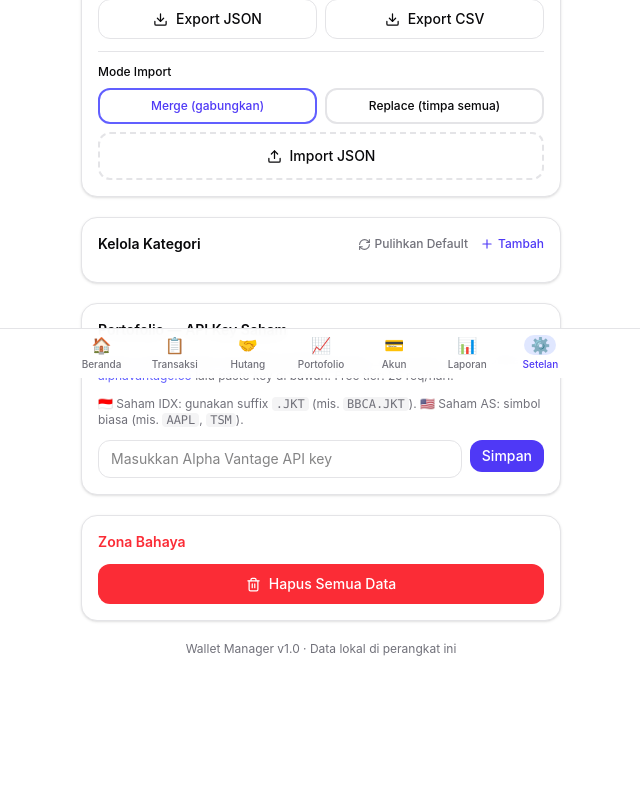
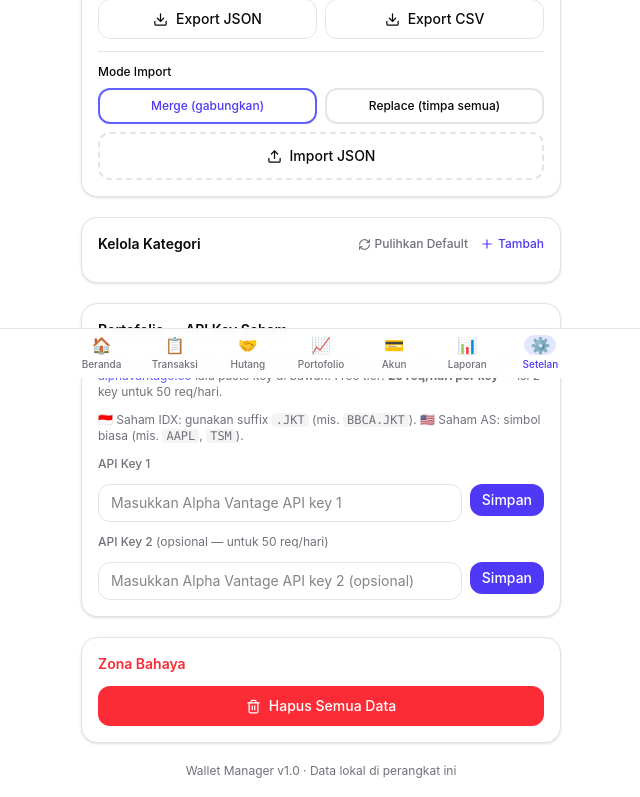
Before and after one commit to katzura1/Wallet-Manager, a React (Vite) app: page /settings in a window 1280 px wide. Shown: the part 422-1219 px from the top of the page, without its empty margins (319-959 px from the left). Built offline with nearby package versions, Linux system fonts and the light colour scheme.

Commit message:
feat: support 2 Alpha Vantage API keys + 2s delay between stock requests

```diff
--- a/src/pages/Settings.tsx
+++ b/src/pages/Settings.tsx
@@ -7,7 +7,7 @@ import { db, seedMissingDefaultCategories } from "@/db/db";
 import { deleteCategory } from "@/db/categories";
 import { CategoryForm } from "@/components/forms/CategoryForm";
 import { Sun, Moon, Download, Upload, Trash2, Pencil, Plus, RefreshCw } from "lucide-react";
-import { getAlphaVantageKey, setAlphaVantageKey } from "@/services/priceSync";
+import { getAlphaVantageKey, setAlphaVantageKey, getAlphaVantageKey2, setAlphaVantageKey2 } from "@/services/priceSync";
 import type { Category } from "@/types";
 
 export default function Settings() {
@@ -24,11 +24,19 @@ export default function Settings() {
   const [restoreMsg, setRestoreMsg] = useState("");
   const [avKey, setAvKey] = useState(getAlphaVantageKey());
   const [avSaved, setAvSaved] = useState(false);
+  const [avKey2, setAvKey2] = useState(getAlphaVantageKey2());
+  const [avSaved2, setAvSaved2] = useState(false);
 
   function handleSaveAvKey() {
     setAlphaVantageKey(avKey);
     setAvSaved(true);
     setTimeout(() => setAvSaved(false), 2000);
+  }
+
+  function handleSaveAvKey2() {
+    setAlphaVantageKey2(avKey2);
+    setAvSaved2(true);
+    setTimeout(() => setAvSaved2(false), 2000);
   }
 
   async function handleImport(e: React.ChangeEvent<HTMLInputElement>) {
@@ -247,16 +255,17 @@ export default function Settings() {
             <a href="https://www.alphavantage.co/support/#api-key" target="_blank" rel="noreferrer" className="text-indigo-500 hover:underline">
               alphavantage.co
             </a>{" "}
-            lalu paste key di bawah. Free tier: 25 req/hari.
+            lalu paste key di bawah. Free tier: <strong>25 req/hari per key</strong> — isi 2 key untuk 50 req/hari.
           </p>
           <p className="text-xs text-[hsl(var(--muted-foreground))]">
             🇮🇩 Saham IDX: gunakan suffix <code className="bg-[hsl(var(--muted))] px-1 rounded">.JKT</code> (mis. <code className="bg-[hsl(var(--muted))] px-1 rounded">BBCA.JKT</code>).
             🇺🇸 Saham AS: simbol biasa (mis. <code className="bg-[hsl(var(--muted))] px-1 rounded">AAPL</code>, <code className="bg-[hsl(var(--muted))] px-1 rounded">TSM</code>).
           </p>
+          <p className="text-xs font-medium text-[hsl(var(--muted-foreground))]">API Key 1</p>
           <div className="flex gap-2">
             <input
               type="password"
-              placeholder="Masukkan Alpha Vantage API key"
+              placeholder="Masukkan Alpha Vantage API key 1"
               value={avKey}
               onChange={(e) => { setAvKey(e.target.value); setAvSaved(false); }}
               className="flex-1 rounded-xl border border-[hsl(var(--border))] bg-[hsl(var(--background))] px-3 py-2 text-sm outline-none focus:ring-2 focus:ring-indigo-500"
@@ -265,8 +274,23 @@ export default function Settings() {
               {avSaved ? "✅ Tersimpan" : "Simpan"}
             </Button>
           </div>
-          {avKey && !avSaved && (
-            <p className="text-xs text-[hsl(var(--muted-foreground))]">Key terpasang. Buka halaman Portofolio dan tap “Sync Harga”.</p>
+          <p className="text-xs font-medium text-[hsl(var(--muted-foreground))]">API Key 2 <span className="font-normal">(opsional — untuk 50 req/hari)</span></p>
+          <div className="flex gap-2">
+            <input
+              type="password"
+              placeholder="Masukkan Alpha Vantage API key 2 (opsional)"
+              value={avKey2}
+              onChange={(e) => { setAvKey2(e.target.value); setAvSaved2(false); }}
+              className="flex-1 rounded-xl border border-[hsl(var(--border))] bg-[hsl(var(--background))] px-3 py-2 text-sm outline-none focus:ring-2 focus:ring-indigo-500"
+            />
+            <Button size="sm" onClick={handleSaveAvKey2} disabled={avSaved2}>
+              {avSaved2 ? "✅ Tersimpan" : "Simpan"}
+            </Button>
+          </div>
+          {(avKey || avKey2) && (
+            <p className="text-xs text-[hsl(var(--muted-foreground))]">
+              {avKey && avKey2 ? "2 key terpasang (50 req/hari)" : "1 key terpasang (25 req/hari)"}. Buka Portofolio → tap “Sync Harga”.
+            </p>
           )}
         </CardContent>
       </Card>
--- a/src/services/priceSync.ts
+++ b/src/services/priceSync.ts
@@ -22,7 +22,8 @@ export interface SyncResult {
 
 export const STALE_MS = 24 * 60 * 60 * 1000; // 24 hours
 
-// ─── Alpha Vantage API key (stored in localStorage) ──────────────────────────
+// ─── Alpha Vantage API keys (stored in localStorage, up to 2 keys) ─────────────
+// Two keys = 50 free requests/day. Keys are used round-robin per stock.
 
 export function getAlphaVantageKey(): string {
   return localStorage.getItem("alphavantageKey") ?? "";
@@ -31,6 +32,23 @@ export function getAlphaVantageKey(): string {
 export function setAlphaVantageKey(key: string): void {
   localStorage.setItem("alphavantageKey", key.trim());
 }
+
+export function getAlphaVantageKey2(): string {
+  return localStorage.getItem("alphavantageKey2") ?? "";
+}
+
+export function setAlphaVantageKey2(key: string): void {
+  localStorage.setItem("alphavantageKey2", key.trim());
+}
+
+/** Returns all configured (non-empty) Alpha Vantage keys. */
+function getAvKeys(): string[] {
+  return [getAlphaVantageKey(), getAlphaVantageKey2()].filter(Boolean);
+}
+
+/** Wait ms milliseconds — used to respect Alpha Vantage rate limits. */
+const delay = (ms: number) => new Promise<void>((r) => setTimeout(r, ms));
+const AV_DELAY_MS = 2000; // 2-second gap between stock requests
 
 // ─── CoinGecko coin search ────────────────────────────────────────────────────
 
@@ -164,21 +182,23 @@ export async function syncAllPrices(assets: Asset[]): Promise<SyncResult> {
     for (const a of assets.filter((x) => x.type === "crypto")) failed.push(a.symbol);
   }
 
-  // Stocks via Alpha Vantage
+  // Stocks via Alpha Vantage (round-robin across up to 2 keys, 2s delay each)
   const stocks = assets.filter((a) => a.type === "stock");
   if (stocks.length > 0) {
-    const apiKey = getAlphaVantageKey();
-    if (!apiKey) {
+    const keys = getAvKeys();
+    if (keys.length === 0) {
       // No key — skip stocks, caller will show a prompt
       return { synced, failed, noKey: true };
     }
-    for (const asset of stocks) {
+    for (let i = 0; i < stocks.length; i++) {
+      if (i > 0) await delay(AV_DELAY_MS); // respect rate limit
+      const apiKey = keys[i % keys.length]; // round-robin
       try {
-        const ok = await syncStock(asset, apiKey);
-        if (ok) synced.push(asset.symbol);
-        else failed.push(asset.symbol);
+        const ok = await syncStock(stocks[i], apiKey);
+        if (ok) synced.push(stocks[i].symbol);
+        else failed.push(stocks[i].symbol);
       } catch {
-        failed.push(asset.symbol);
+        failed.push(stocks[i].symbol);
       }
     }
   }
```
